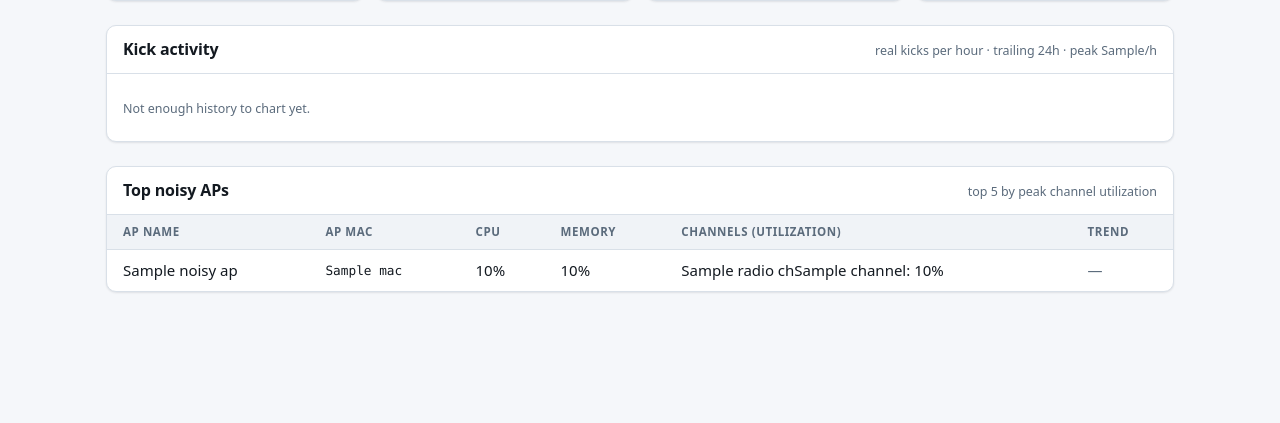
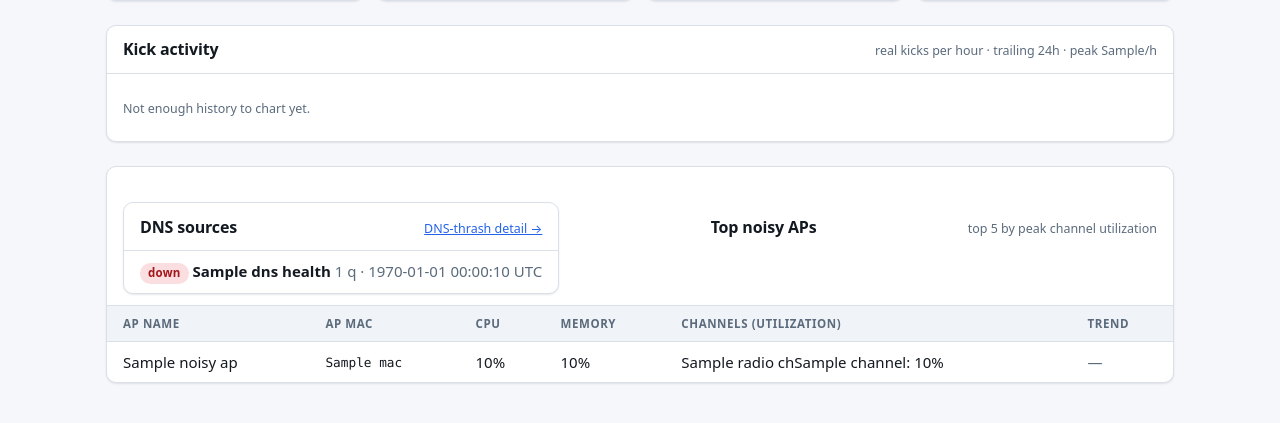
Before and after one commit to ljmerza/wifi-shepard, a FastAPI app: template src/wifi_shepard_ui/templates/overview.html in a window 1280 px wide. Shown: the part 237-660 px from the top of the page. Run offline with FastAPI, Linux system fonts and the light colour scheme; the template is opened without the code that fills it: most values are stand-ins (such as "Sample title", 1, 10 or a date in 2020).

Commit message:
feat: at-a-glance DNS source status card on the overview page
Refs ADR-0012

```diff
--- a/src/wifi_shepard_ui/app.py
+++ b/src/wifi_shepard_ui/app.py
@@ -237,11 +237,19 @@ def create_app(*, db_path: Path) -> FastAPI:
 
     @app.get("/", response_class=HTMLResponse)
     def overview(request: Request):
-        stats = _safe_read(lambda c: views.overview(c, now=time.time()), empty_stats)
+        stats, dns_health = _safe_read(
+            lambda c: (views.overview(c, now=time.time()), views.dns_source_health(c)),
+            (empty_stats, []),
+        )
         return templates.TemplateResponse(
             request,
             "overview.html",
-            {"stats": stats, "refresh_seconds": refresh_seconds, "active_page": "overview"},
+            {
+                "stats": stats,
+                "dns_health": dns_health,
+                "refresh_seconds": refresh_seconds,
+                "active_page": "overview",
+            },
         )
 
     @app.get("/devices", response_class=HTMLResponse)
--- a/src/wifi_shepard_ui/templates/overview.html
+++ b/src/wifi_shepard_ui/templates/overview.html
@@ -47,7 +47,25 @@
 
 <div class="card" style="margin-top:1.5rem">
   <div class="card-head">
-    <h2>Top noisy APs</h2>
+    {% if dns_health %}
+<div class="card" style="margin-top:1.5rem">
+  <div class="card-head">
+    <h2>DNS sources</h2>
+    <span class="card-note"><a href="/dns">DNS-thrash detail →</a></span>
+  </div>
+  <div style="padding:0.6rem 1rem; display:flex; flex-wrap:wrap; gap:0.5rem 1.25rem;">
+    {% for s in dns_health %}
+    <span class="nowrap">
+      {% if s.ok %}<span class="badge badge-normal">ok</span>{% else %}<span class="badge badge-quarantine">down</span>{% endif %}
+      <strong>{{ s.name }}</strong>
+      <span class="muted">{{ s.query_count }} q · {{ s.last_ts | fmt_ts }}</span>
+    </span>
+    {% endfor %}
+  </div>
+</div>
+{% endif %}
+
+<h2>Top noisy APs</h2>
     <span class="card-note">top 5 by peak channel utilization</span>
   </div>
   {% if stats.noisy_aps %}
```
